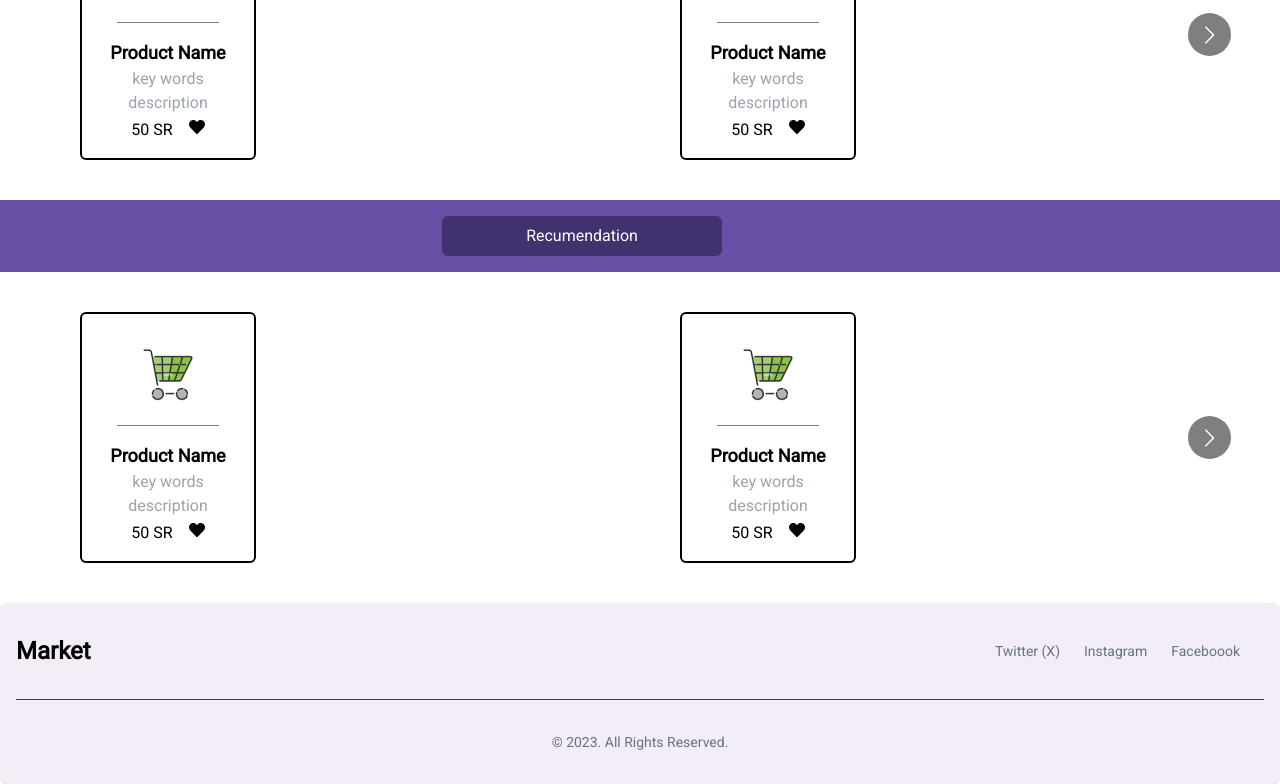
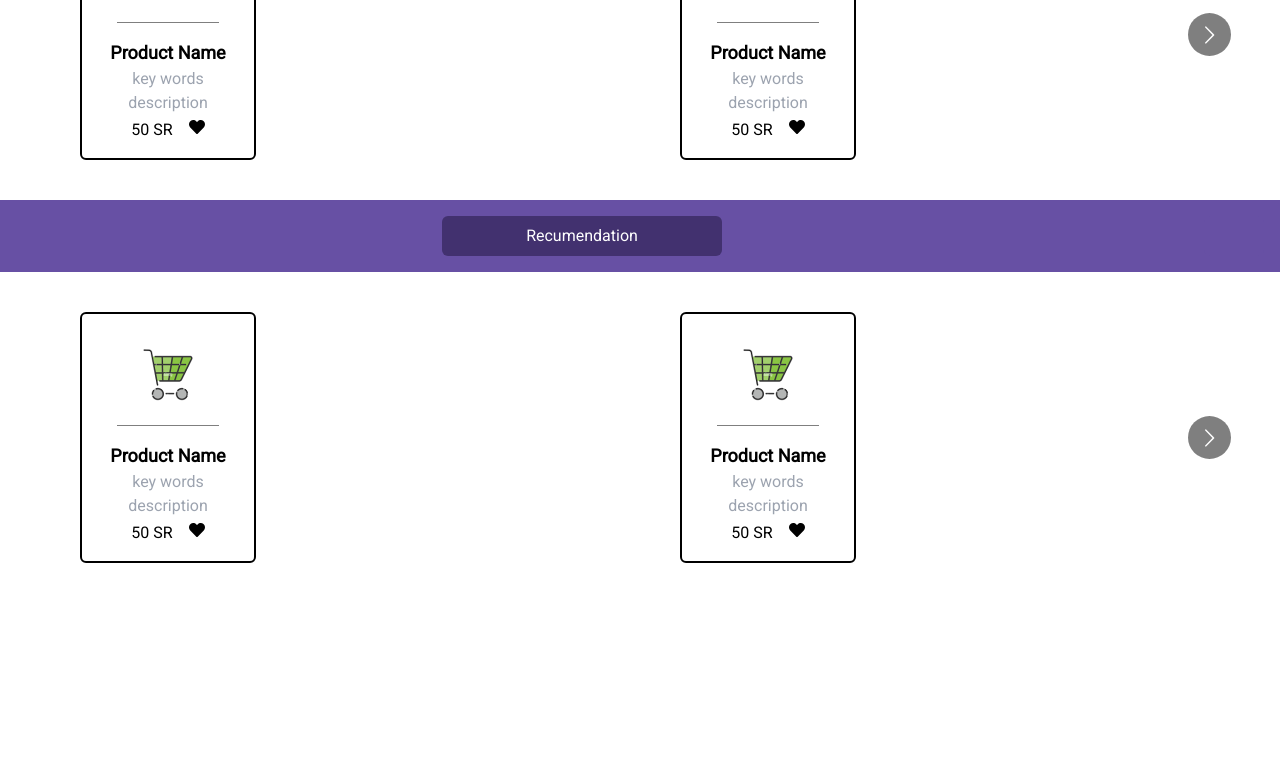
Before and after one commit to hussain-alsayedali/e-commerce-system, a React (Vite) app in the folder client/: page / in a window 1280 px wide. Shown: the part 636-1420 px from the top of the page. After the commit the page ends 1239 px from the top, so only its background shows below. Built offline with nearby package versions, Linux system fonts and the light colour scheme.

Commit message:
comment footer

```diff
--- a/client/src/App.tsx
+++ b/client/src/App.tsx
@@ -31,7 +31,7 @@ function App() {
         <Route path="/productview" element={<ProductViewPage />} />
         <Route path="/shoppingcart" element={<ShoppingCartPage />} />
       </Routes>
-      <Footer/>
+      {/* <Footer/> */}
     </Router>
 
 
--- a/client/src/components/PaymentForm.tsx
+++ b/client/src/components/PaymentForm.tsx
@@ -12,7 +12,7 @@ const PaymentForm = () => {
         e.preventDefault();
         console.log({ paymentMethod, cardNumber, expiryDate, cvv });
 
-        navigate('/payment-success');
+        navigate('/paymentsuccess');
     };
 
 
--- a/client/src/index.css
+++ b/client/src/index.css
@@ -6,3 +6,6 @@
 body {
   font-family: "Roboto", sans-serif;
 }
+#root{
+  height: 100vh;
+}
```
Also changed, not shown: client/package.json (+1 -8 lines), 1 other file (tests, documents, lock files or other folders).
